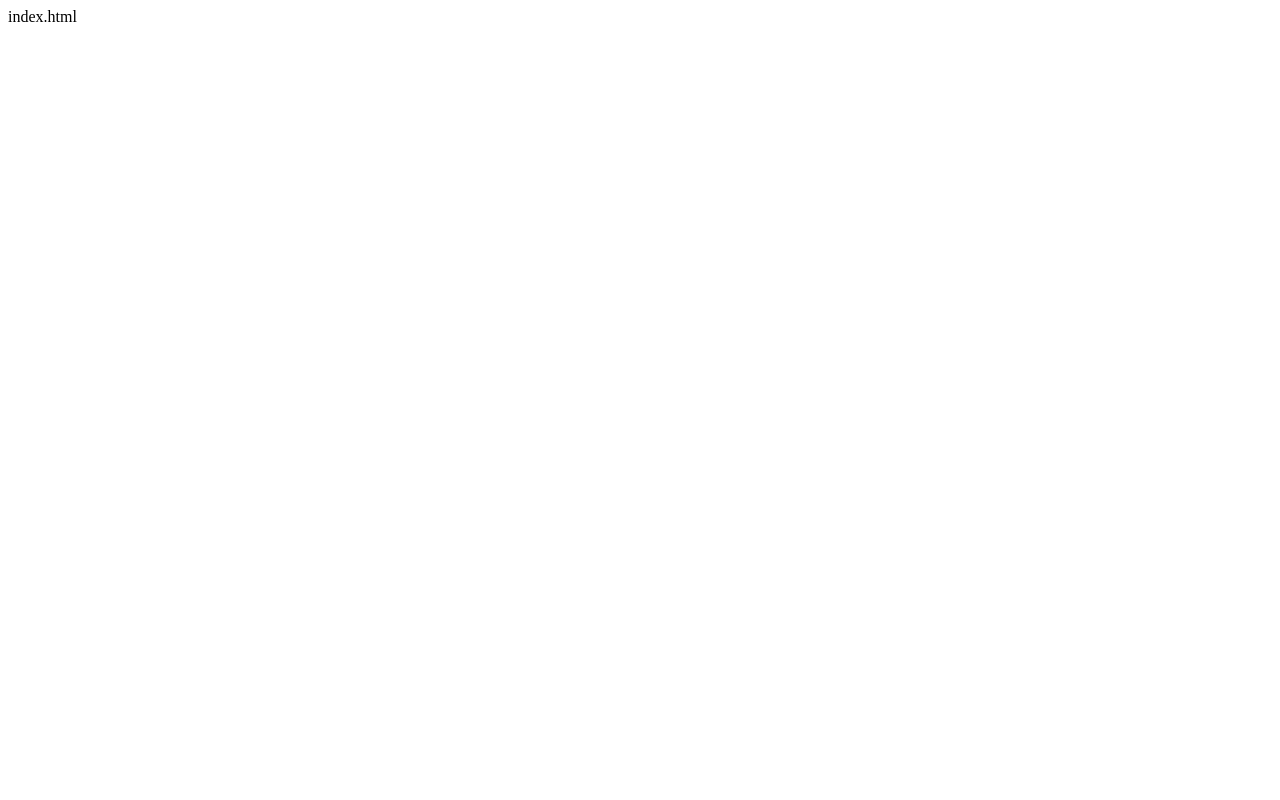
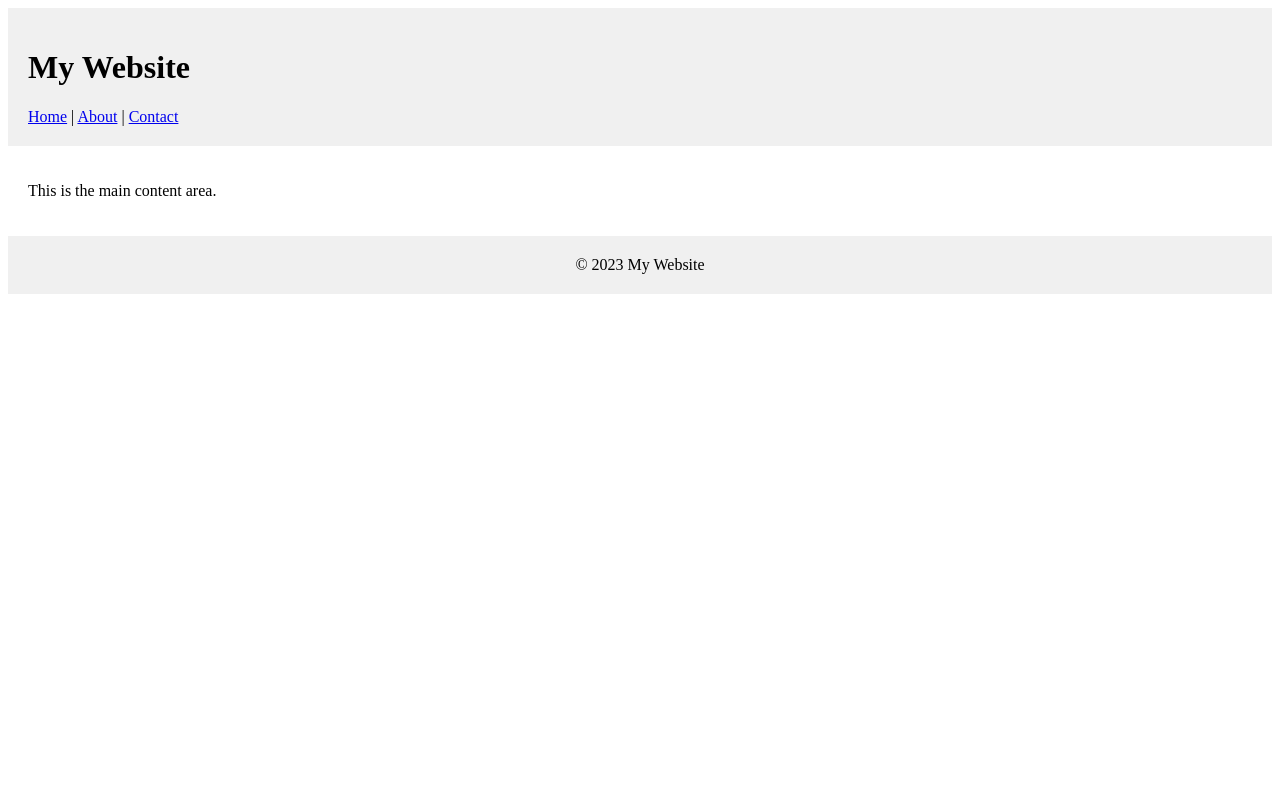
Before and after one commit to AlphaDragon11/DAA, a Flask app: page / in a window 1280 px wide. Before the commit the page is almost empty. Run offline with Flask 3, Linux system fonts and the light colour scheme.

Commit message:
Update index.html

```diff
--- a/templates/index.html
+++ b/templates/index.html
@@ -1 +1,29 @@
-index.html
+<!DOCTYPE html>
+<html lang="en">
+<head>
+    <meta charset="UTF-8">
+    <meta name="viewport" content="width=device-width, initial-scale=1.0">
+    <title>My Website</title>
+    <style>
+        header { background-color: #f0f0f0; padding: 20px; }
+        main { padding: 20px; }
+        footer { background-color: #f0f0f0; padding: 20px; text-align: center; }
+    </style>
+</head>
+<body>
+    <header>
+        <h1>My Website</h1>
+        <nav>
+            <a href="#">Home</a> | <a href="#">About</a> | <a href="#">Contact</a>
+        </nav>
+    </header>
+
+    <main>
+        <p>This is the main content area.</p>
+    </main>
+
+    <footer>
+        &copy; 2023 My Website
+    </footer>
+</body>
+</html>
```
